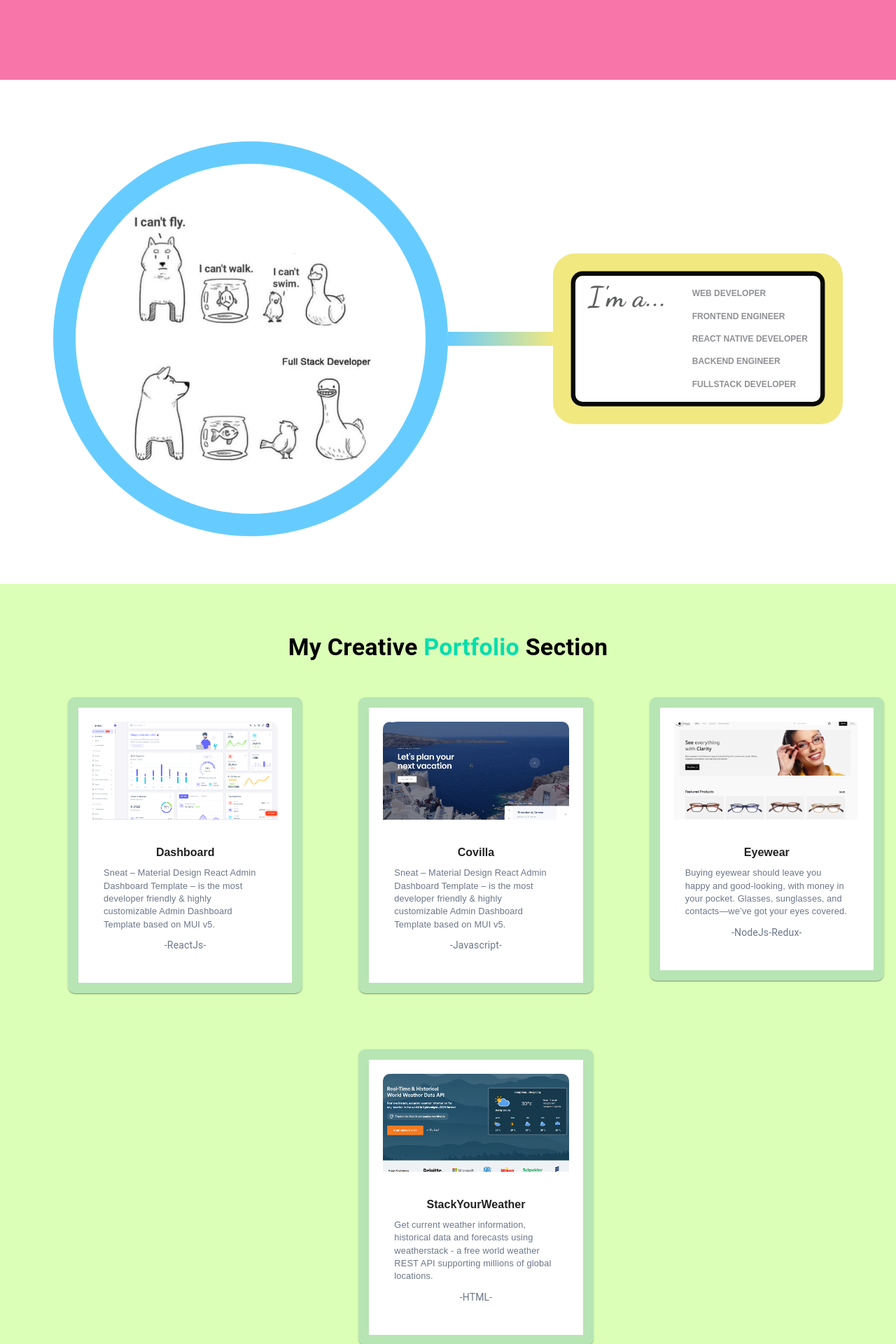
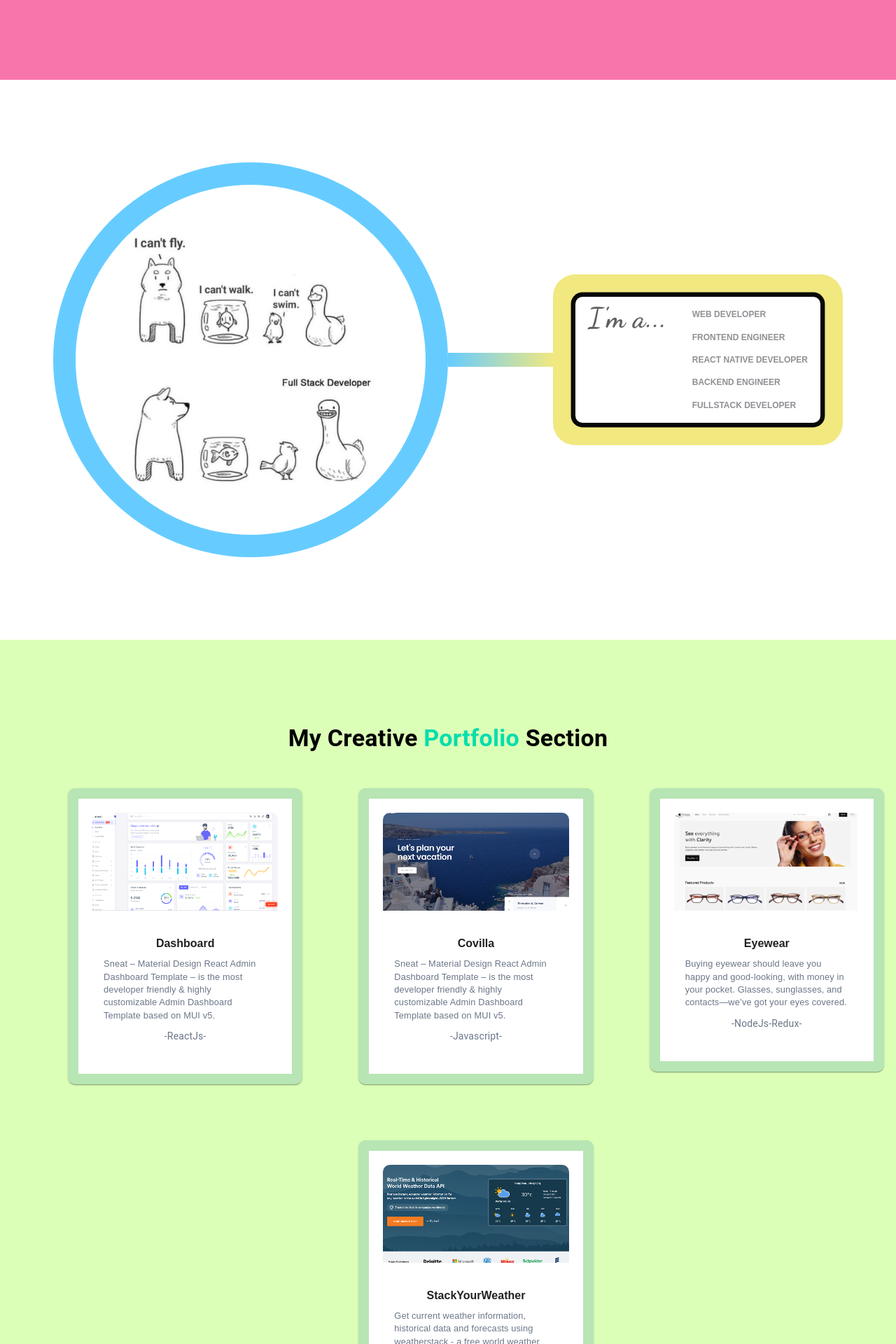
Before and after one commit to summerhanyuezheng/resumeProject, a React (Create React App) app in the folder myresume/: page / in a window 1280 px wide. Shown: the part 680-2600 px from the top of the page at 70% size. Built offline with nearby package versions, Linux system fonts and the light colour scheme.

Commit message:
fixed some padding for each page to display properly

```diff
--- a/myresume/src/Components/FrontEnd/ContactPageCom.jsx
+++ b/myresume/src/Components/FrontEnd/ContactPageCom.jsx
@@ -68,7 +68,7 @@ const ContactPage = () => {
             }}
           >
             <EmailIcon sx={{ marginRight: "20px", color:"white"  }}></EmailIcon>
-            <Typography sx={{color:'white'}}>Myemail@gmail.com</Typography>
+            <Typography sx={{color:'white'}}>summerworkemail1717@gmail.com</Typography>
           </Box>
 
 
--- a/myresume/src/Components/HomeComGrid.jsx
+++ b/myresume/src/Components/HomeComGrid.jsx
@@ -7,10 +7,10 @@ export default function HomeComGrid() {
 
    <div id="about"
       className="whole-home-com-grid"
-      style={{ marginLeft: "auto", marginRight: "auto", marginTop:"100px", marginBottom:"100px",width: "100%", height: "100%",}}
+      style={{ marginLeft: "auto", marginRight: "auto", marginTop:"50px", marginBottom:"50px",width: "100%", height: "100%",}}
     >
 
-        <Grid container justifyContent="center" alignItems="center" spacing={4} sx={{paddingTop:'20px'}}>
+        <Grid container justifyContent="center" alignItems="center" spacing={4} sx={{paddingTop:'100px', paddingBottom:'100px'}}>
           {/* Fullstack Image */}
           <Grid item>
             <Box
--- a/myresume/src/Components/SkillsCom.jsx
+++ b/myresume/src/Components/SkillsCom.jsx
@@ -71,7 +71,7 @@ function SkillsCom() {
     fontWeight: "bold",
     textAlign: "center",
     marginBottom: "70px",
-    paddingTop: "10px",
+    paddingTop: "70px",
     fontSize: "2.5rem",
     marginLeft:'auto',
     marginRight:'auto'
--- a/myresume/src/Components/WorkCom.css
+++ b/myresume/src/Components/WorkCom.css
@@ -3,8 +3,8 @@
     height: 100%;
     background-color:  #DCFFB7;
 
-    margin-top: 40px;
-    margin-bottom: 80px;
+    /* margin-top: 40px; */
+
 
 }
 
--- a/myresume/src/Components/WorkCom.jsx
+++ b/myresume/src/Components/WorkCom.jsx
@@ -14,7 +14,7 @@ export default function WorkCom() {
           fontWeight: "bold",
           textAlign: "center",
           marginBottom: "50px",
-          paddingTop: "70px",
+          paddingTop: "120px",
         }}
       >
         My Creative
```
